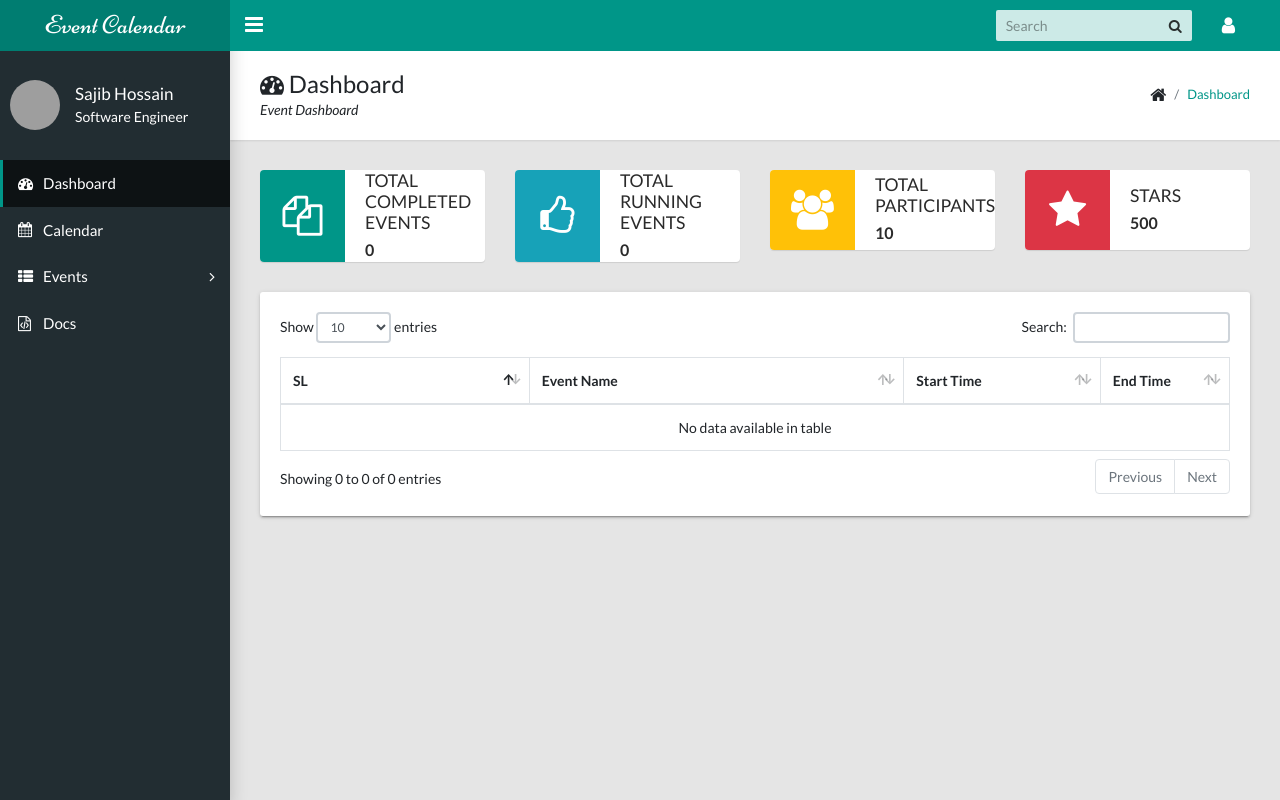
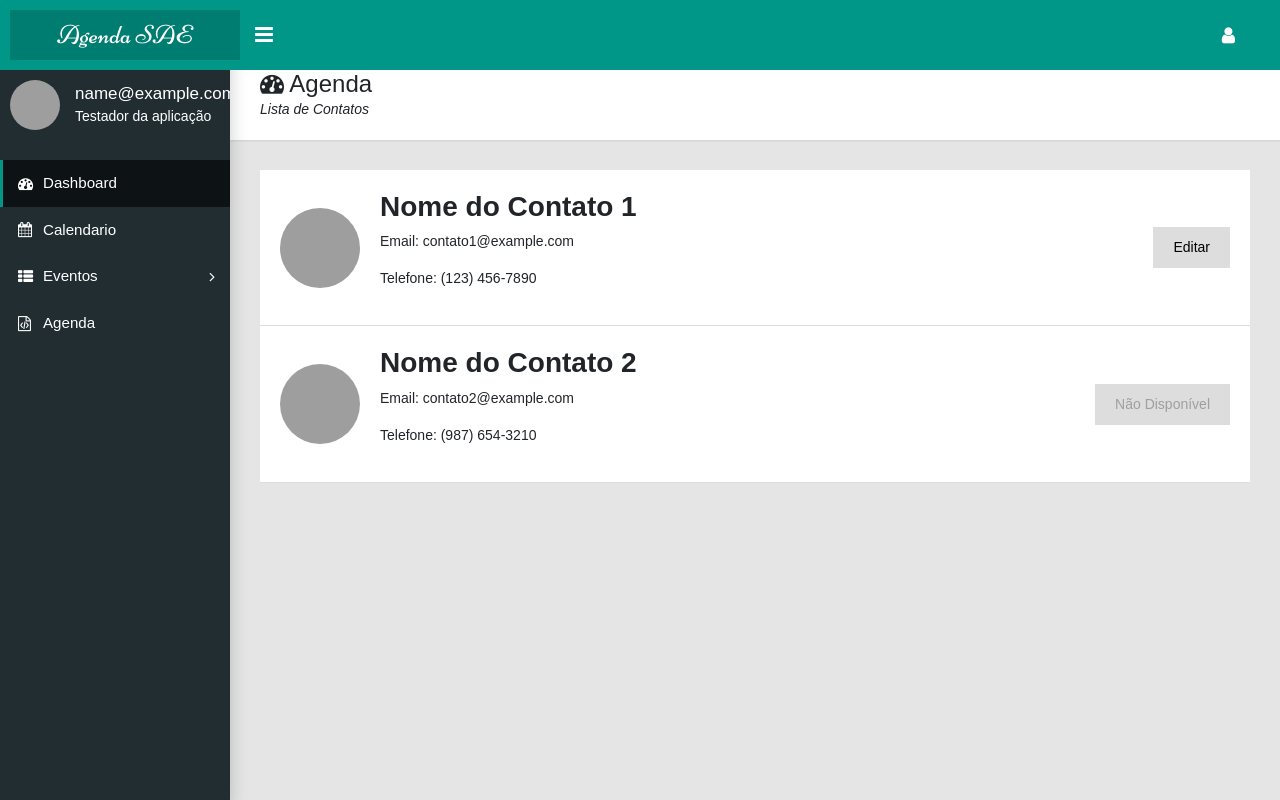
Before and after one commit to JuanCarloPaes/Agenda-SAE, a Django app: page / in a window 1280 px wide. Run offline with Django 3.2, Linux system fonts and the light colour scheme; the visitor is signed in with stand-in values (Sample User, id 1); data that the repository does not hold is empty; some libraries are stand-ins or nearby versions; grey boxes are pictures that could not be loaded.

Commit message:
Mudanças feitas

```diff
--- a/templates/add_member.html
+++ b/templates/add_member.html
@@ -6,14 +6,14 @@ Add EventMember
 
 {% block content %}
 <div class="clearfix">
-  <a class="btn btn-info left" href="{% url 'calendarapp:calendar' %}"> Calendar </a>
+  <a class="btn btn-info left" href="{% url 'calendarapp:calendar' %}"> Calendario </a>
 </div>
 
 <form method="post">
   {% csrf_token %}
   <table class="form form-table">
     {{ form }}
-    <tr><td colspan="2"><button type="submit" class="btn btn-info right"> Submit </button></td></tr>
+    <tr><td colspan="2"><button type="submit" class="btn btn-info right"> Enviar </button></td></tr>
   </table>
 </form>
 {% endblock %}
--- a/templates/base/base.html
+++ b/templates/base/base.html
@@ -24,14 +24,13 @@
     <body class="app sidebar-mini">
         <!-- Navbar-->
         <header class="app-header">
-            <a class="app-header__logo" href="#">Event Calendar</a>
+            <a class="app-header__logo" href="#">Agenda SAE</a>
             <!-- Sidebar toggle button-->
             <a class="app-sidebar__toggle" href="#" data-toggle="sidebar" aria-label="Hide Sidebar"></a>
             <!-- Navbar Right Menu-->
             <ul class="app-nav">
                 <li class="app-search">
-                    <input class="app-search__input" type="search" placeholder="Search" />
-                    <button class="app-search__button"><i class="fa fa-search"></i></button>
+
                 </li>
                 <!--Notification Menu-->
 
@@ -56,33 +55,33 @@
             <div class="app-sidebar__user">
                 <img class="app-sidebar__user-avatar" src="https://mellitahog.ly/en/wp-content/uploads/2021/09/randomUser.jpg" alt="User Image" height="50px" width="50px"/>
                 <div>
-                    <p class="app-sidebar__user-name">Sajib Hossain</p>
-                    <p class="app-sidebar__user-designation">Software Engineer</p>
+                    <p class="app-sidebar__user-name">{{ request.user }}</p>
+                    <p class="app-sidebar__user-designation">Testador da aplicação</p>
                 </div>
             </div>
             <ul class="app-menu">
                 <li>
-                    <a class="app-menu__item active" href="{% url 'dashboard' %}"><i class="app-menu__icon fa fa-dashboard"></i><span class="app-menu__label">Dashboard</span></a>
+                    <a class="app-menu__item active" href="{% url 'calendarapp:all_events' %}"><i class="app-menu__icon fa fa-dashboard"></i><span class="app-menu__label">Dashboard</span></a>
                 </li>
                 <li>
-                    <a class="app-menu__item" href="{% url 'calendarapp:calendar' %}"><i class="app-menu__icon fa fa-calendar"></i><span class="app-menu__label">Calendar</span></a>
+                    <a class="app-menu__item" href="{% url 'calendarapp:calendar' %}"><i class="app-menu__icon fa fa-calendar"></i><span class="app-menu__label">Calendario</span></a>
                 </li>
                 <li class="treeview">
-                    <a class="app-menu__item" href="#" data-toggle="treeview"><i class="app-menu__icon fa fa-th-list"></i><span class="app-menu__label">Events</span><i class="treeview-indicator fa fa-angle-right"></i></a>
+                    <a class="app-menu__item" href="#" data-toggle="treeview"><i class="app-menu__icon fa fa-th-list"></i><span class="app-menu__label">Eventos</span><i class="treeview-indicator fa fa-angle-right"></i></a>
                     <ul class="treeview-menu">
                         <li>
-                            <a class="treeview-item" href="{% url 'calendarapp:running_events' %}"><i class="icon fa fa-circle-o"></i> Running</a>
+
                         </li>
                         <li>
-                            <a class="treeview-item" href="{% url 'calendarapp:running_events' %}"><i class="icon fa fa-circle-o"></i> Upcoming</a>
+
                         </li>
                         <li>
-                            <a class="treeview-item" href="{% url 'calendarapp:all_events' %}"><i class="icon fa fa-circle-o"></i> All</a>
+                            <a class="treeview-item" href="{% url 'calendarapp:all_events' %}"><i class="icon fa fa-circle-o"></i> Todos</a>
                         </li>
                     </ul>
                 </li>
                 <li>
-                    <a class="app-menu__item" href="#"><i class="app-menu__icon fa fa-file-code-o"></i><span class="app-menu__label">Docs</span></a>
+                    <a class="app-menu__item" href="{% url 'dashboard' %}"><i class="app-menu__icon fa fa-file-code-o"></i><span class="app-menu__label">Agenda</span></a>
                 </li>
             </ul>
         </aside>
--- a/templates/calendarapp/dashboard.html
+++ b/templates/calendarapp/dashboard.html
@@ -1,92 +1,146 @@
 {% extends 'base/base.html' %}
 {% load static %}
 
-{% block title %}Event Dashboard{% endblock title %}
+{% block title %}Agenda{% endblock title %}
 
 {% block breadcrumb %}
     <div>
-        <h1><i class="fa fa-dashboard"></i> Dashboard</h1>
-        <p>Event Dashboard</p>
+        <h1><i class="fa fa-dashboard"></i> Agenda</h1>
+        <p>Lista de Contatos</p>
     </div>
-    <ul class="app-breadcrumb breadcrumb">
-        <li class="breadcrumb-item"><i class="fa fa-home fa-lg"></i></li>
-        <li class="breadcrumb-item"><a href="#">Dashboard</a></li>
-    </ul>
 {% endblock breadcrumb %}
 
 {% block content %}
-<div class="row">
-    <div class="col-md-6 col-lg-3">
-        <div class="widget-small primary coloured-icon">
-            <i class="icon fa fa-files-o fa-3x"></i>
-            <div class="info">
-                <h4>Total Completed Events</h4>
-                <p><b>{{ total_event }}</b></p>
-            </div>
+<head>
+    <meta charset="UTF-8">
+    <meta name="viewport" content="width=device-width, initial-scale=1.0">
+    <title>Contatos</title>
+    <style>
+        body {
+            font-family: Arial, sans-serif;
+            margin: 0;
+            padding: 0;
+            background-color: #f5f5f5;
+        }
+        header {
+            background-color: #333;
+            color: white;
+            text-align: center;
+            padding: 10px;
+        }
+        .contact {
+            display: flex;
+            align-items: center;
+            padding: 20px;
+            border-bottom: 1px solid #ddd;
+            background-color: white;
+        }
+        .contact img {
+            width: 80px;
+            height: 80px;
+            border-radius: 50%;
+            margin-right: 20px;
+        }
+        .contact-details {
+            flex: 1;
+        }
+        button {
+            padding: 10px 20px;
+            background-color: #ddd;
+            border: none;
+            cursor: pointer;
+        }
+        .edit-menu {
+            display: none;
+            flex-direction: column;
+            align-items: flex-start;
+            position: absolute;
+            background-color: white;
+            border: 1px solid #ddd;
+            padding: 10px;
+        }
+        .contact:hover .edit-menu {
+            display: flex;
+        }
+        .edit-menu label {
+            margin-bottom: 5px;
+        }
+        .edit-menu input {
+            margin-bottom: 10px;
+            padding: 5px;
+            width: 200px;
+        }
+        .edit-menu button {
+            margin-top: 10px;
+        }
+    </style>
+</head>
+<body>
+
+    <div class="contact">
+        <img src="{% static 'placeholder_image1.jpg' %}" alt="Contato 1">
+        <div class="contact-details">
+            <h2>Nome do Contato 1</h2>
+            <p>Email: contato1@example.com</p>
+            <p>Telefone: (123) 456-7890</p>
+        </div>
+        <button class="edit-button">Editar</button>
+        <div class="edit-menu">
+            <label for="edit-name">Nome:</label>
+            <input type="text" id="edit-name" placeholder="Novo nome">
+            <label for="edit-email">Email:</label>
+            <input type="email" id="edit-email" placeholder="Novo email">
+            <label for="edit-phone">Telefone:</label>
+            <input type="tel" id="edit-phone" placeholder="Novo telefone">
+            <button class="save-button">Salvar</button>
+            <button class="close-button">Fechar</button>
         </div>
     </div>
-    <div class="col-md-6 col-lg-3">
-        <div class="widget-small info coloured-icon">
-            <i class="icon fa fa-thumbs-o-up fa-3x"></i>
-            <div class="info">
-                <h4>Total Running Events</h4>
-                <p><b>{{ running_events.count }}</b></p>
-            </div>
+    <div class="contact">
+        <img src="{% static 'placeholder_image2.jpg' %}" alt="Contato 2">
+        <div class="contact-details">
+            <h2>Nome do Contato 2</h2>
+            <p>Email: contato2@example.com</p>
+            <p>Telefone: (987) 654-3210</p>
         </div>
-    </div>
-    <div class="col-md-6 col-lg-3">
-        <div class="widget-small warning coloured-icon">
-            <i class="icon fa fa-users fa-3x"></i>
-            <div class="info">
-                <h4>Total Participants</h4>
-                <p><b>10</b></p>
-            </div>
-        </div>
-    </div>
-    <div class="col-md-6 col-lg-3">
-        <div class="widget-small danger coloured-icon">
-            <i class="icon fa fa-star fa-3x"></i>
-            <div class="info">
-                <h4>Stars</h4>
-                <p><b>500</b></p>
-            </div>
-        </div>
-    </div>
-    <div class="col-md-12">
-        <div class="tile">
-            <div class="tile-body">
-                <div class="table-responsive">
-                    <div id="sampleTable_wrapper" class="dataTables_wrapper container-fluid dt-bootstrap4 no-footer">
-                        <div class="row">
-                            <div class="col-sm-12">
-                                <table class="table table-hover table-bordered dataTable no-footer" id="sampleTable" role="grid" aria-describedby="sampleTable_info">
-                                    <thead>
-                                        <tr role="row">
-                                            <th class="sorting_asc" tabindex="0" aria-controls="sampleTable" rowspan="1" colspan="1" aria-sort="ascending" aria-label="Name: activate to sort column descending" style="width: 261.641px;">SL</th>
-                                            <th class="sorting" tabindex="0" aria-controls="sampleTable" rowspan="1" colspan="1" aria-label="Position: activate to sort column ascending" style="width: 417.312px;">Event Name</th>
-                                            <th class="sorting" tabindex="0" aria-controls="sampleTable" rowspan="1" colspan="1" aria-label="Office: activate to sort column ascending" style="width: 189.281px;">Start Time</th>
-                                            <th class="sorting" tabindex="0" aria-controls="sampleTable" rowspan="1" colspan="1" aria-label="Age: activate to sort column ascending" style="width: 102.141px;">End Time</th>
-                                        </tr>
-                                    </thead>
-                                    <tbody>
-                                        {% for event in latest_events %}
-                                            <tr role="row" class="odd">
-                                                <td class="sorting_1">{{ forloop.counter }}</td>
-                                                <td>{{ event.title }}</td>
-                                                <td>{{ event.start_time }}</td>
-                                                <td>{{ event.end_time }}</td>
-                                            </tr>
-                                        {% endfor %}
-                                    </tbody>
-                                </table>
-                            </div>
-                        </div>
-                    </div>
-                </div>
-            </div>
-        </div>
+        <button disabled>Não Disponível</button>
     </div>
 
+    <script>
+        const editButtons = document.querySelectorAll('.edit-button');
+        editButtons.forEach(button => {
+            button.addEventListener('click', () => {
+                const editMenu = button.nextElementSibling;
+                editMenu.style.display = 'block';
+            });
+        });
+
+        const closeButtons = document.querySelectorAll('.close-button');
+        closeButtons.forEach(button => {
+            button.addEventListener('click', () => {
+                const editMenu = button.parentNode;
+                editMenu.style.display = 'none';
+            });
+        });
+
+        const saveButtons = document.querySelectorAll('.save-button');
+        saveButtons.forEach(button => {
+            button.addEventListener('click', () => {
+                const editMenu = button.parentNode;
+                editMenu.style.display = 'none';
+
+                const contactDetails = editMenu.previousElementSibling;
+                const newName = editMenu.querySelector('#edit-name').value;
+                const newEmail = editMenu.querySelector('#edit-email').value;
+                const newPhone = editMenu.querySelector('#edit-phone').value;
+
+                contactDetails.querySelector('h2').textContent = newName;
+                contactDetails.querySelector('p:nth-of-type(1)').textContent = `Email: ${newEmail}`;
+                contactDetails.querySelector('p:nth-of-type(2)').textContent = `Telefone: ${newPhone}`;
+            });
+        });
+    </script>
+</body>
 </div>
 {% endblock content %}
 
```
Also changed, not shown: templates/agenda.html (added, +32 -0 lines), templates/calendarapp/calendar.html (+11 -11 lines), templates/calendarapp/events_list.html (+4 -4 lines).
